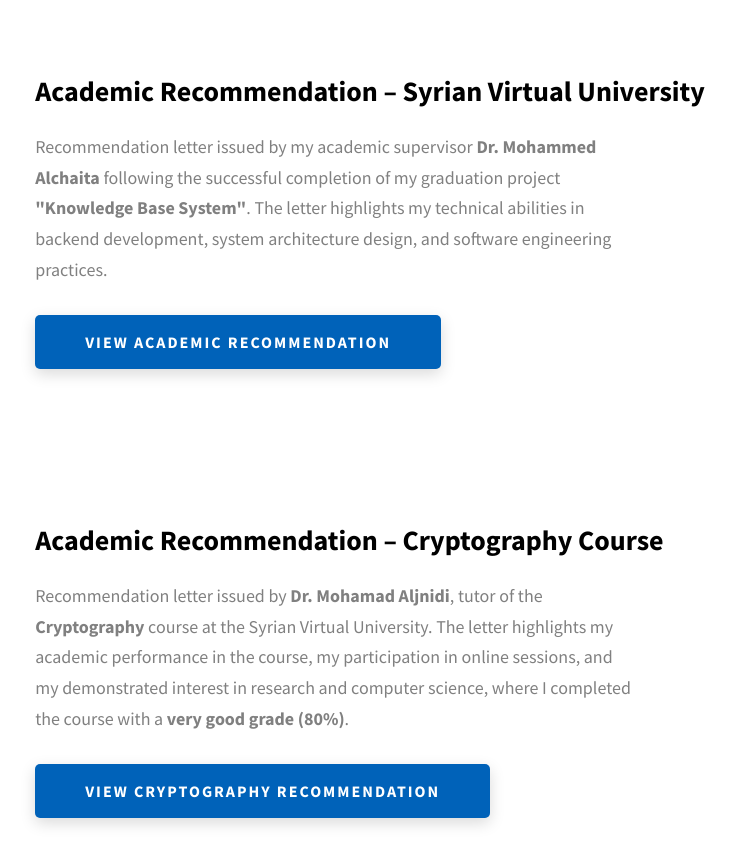
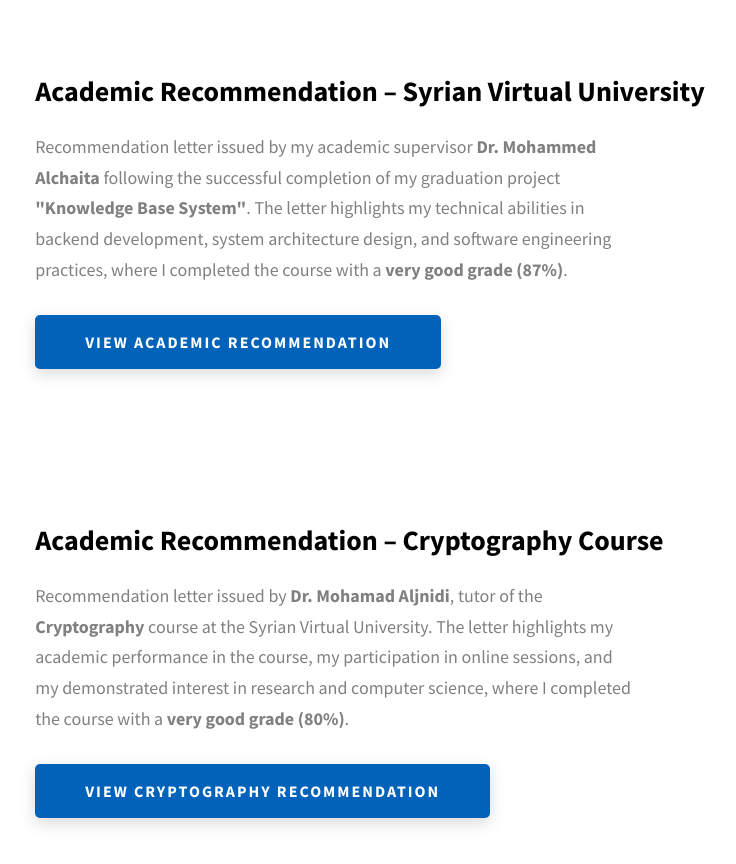
Before and after one commit to Maherkheder1/Maherkheder1, a website: page index.html in a window 1280 px wide. Shown: the part 6980-7844 px from the top of the page, without its empty margins (16-752 px from the left). Drawn offline with Linux system fonts and the light colour scheme.

Commit message:
Add Grade to my graduation project

```diff
--- a/index.html
+++ b/index.html
@@ -464,7 +464,8 @@ Supporting my work in software engineering, backend development, and project imp
               <strong>Dr. Mohammed Alchaita</strong> following the successful
               completion of my graduation project <strong>"Knowledge Base System"</strong>.
               The letter highlights my technical abilities in backend development,
-              system architecture design, and software engineering practices.
+              system architecture design, and software engineering practices, where I completed the course with a
+      <strong>very good grade (87%)</strong>.
             </p>
 
             <a href="./assets/files/recommendation-letter.pdf" class="btn btn--med btn--theme dynamicBgClr"
```
